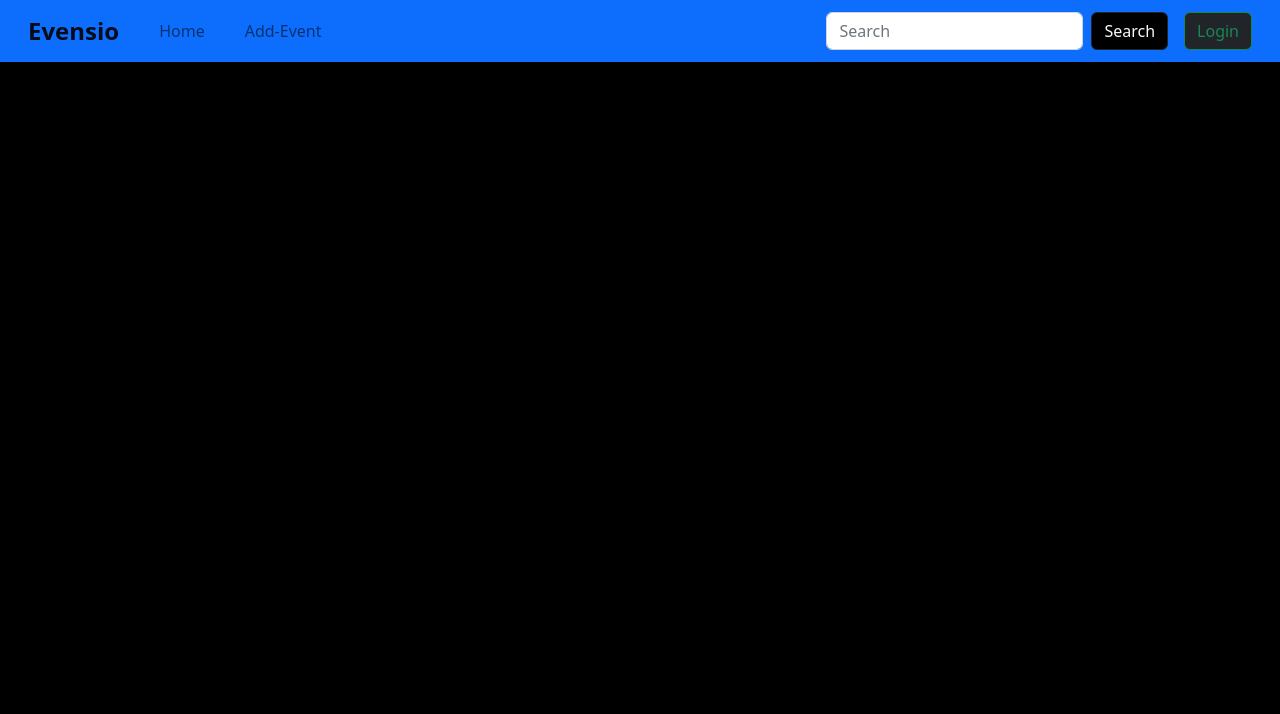
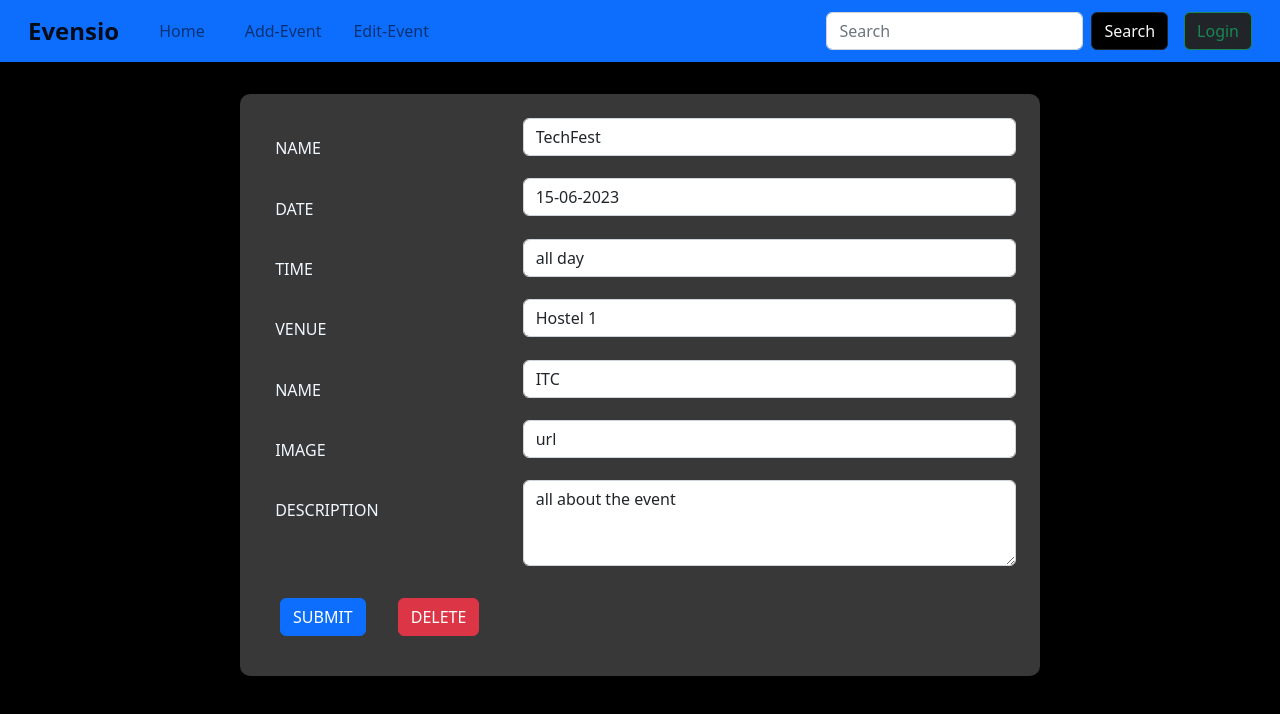
Before and after one commit to ahiremayur/Mentorship-fronted-new-, an Angular app: page /edit-event in a window 1280 px wide. Before the commit this address led to /. Shown: the top 714 px of the page. Built offline with nearby package versions, Linux system fonts and the light colour scheme.

Commit message:
Combined

```diff
--- a/src/app/app.component.html
+++ b/src/app/app.component.html
@@ -12,6 +12,9 @@
         <li class="nav-item mx-2">
           <a class="nav-link" routerLink="/add-event">Add-Event</a>
         </li>
+        <li class="nav-item mx-2">
+          <a class="nav-link" routerLink="/edit-event">Edit-Event</a>
+        </li>
       </ul>
       <form class="d-flex" role="search">
         <input class="form-control me-2" type="search" placeholder="Search" aria-label="Search">
--- a/src/app/app.module.ts
+++ b/src/app/app.module.ts
@@ -1,6 +1,7 @@
 import { NgModule } from '@angular/core';
 import { BrowserModule } from '@angular/platform-browser';
 import { RouterModule, Routes } from '@angular/router';
+import { FormsModule } from '@angular/forms';
 
 import { AppRoutingModule } from './app-routing.module';
 import { AppComponent } from './app.component';
@@ -8,11 +9,13 @@ import { MainPageComponent } from './main-page/main-page.component';
 import { SingleEventComponent } from './single-event/single-event.component';
 import { AddEventComponent } from './add-event/add-event.component';
 import { LoginComponent } from './login/login.component';
+import { EditEventComponent } from './edit-event/edit-event.component';
 
 
 const routes: Routes = [
   { path: '', component: MainPageComponent },
   { path: 'add-event', component: AddEventComponent },
+  { path: 'edit-event', component: EditEventComponent },
   { path: 'event/:id', component: SingleEventComponent }
 ];
 
@@ -23,11 +26,12 @@ const routes: Routes = [
     SingleEventComponent,
     AddEventComponent,
     LoginComponent,
-
+    EditEventComponent,
   ],
   imports: [
     BrowserModule,
     AppRoutingModule,
+    FormsModule,
     RouterModule.forRoot(routes)
   ],
   providers: [],
--- /dev/null
+++ b/src/app/edit-event/edit-event.component.css
@@ -0,0 +1,17 @@
+button{
+    margin: 1em;
+}
+label{
+    margin: 0.7em;
+}
+textarea{
+    margin-bottom: 1em;
+}
+form{
+    padding: 1.5em;
+    border-radius: 10px;
+    max-width: 800px;
+    background-color: rgb(56, 56, 56);
+    margin-top: 2em;
+    color: aliceblue;
+}
--- /dev/null
+++ b/src/app/edit-event/edit-event.component.html
@@ -0,0 +1,67 @@
+<form class="container-sm" #formData="ngForm">
+    <!--NAME-->
+    <div class="row gy-sm-2">
+        <div class="col-sm-4">
+            <label class="col-form-label me-3">NAME</label>
+        </div>
+        <div class="col">
+            <input [(ngModel)]="event.name" class="form-control" type="text" [(ngModel)]="name" name="name">
+        </div>
+    </div>
+    <!--DATE-->
+    <div class="row gy-2">
+        <div class="col-sm-4">
+            <label class="col-form-label">DATE</label>
+        </div>
+        <div class="col">
+            <input [(ngModel)]="event.date" class="form-control" type="text" [(ngModel)]="date" name="date">
+        </div>
+    </div>
+    <!--TIME-->
+    <div class="row gy-2">
+        <div class="col-sm-4">
+            <label class="col-form-label">TIME</label>
+        </div>
+        <div class="col">
+            <input [(ngModel)]="event.time" class="form-control" type="text" [(ngModel)]="time" name="time">
+        </div>
+    </div>
+    <!--VENUE-->
+    <div class="row gy-2">
+        <div class="col-sm-4">
+            <label class="col-form-label">VENUE</label>
+        </div>
+        <div class="col">
+            <input [(ngModel)]="event.venue" class="form-control" type="text" [(ngModel)]="venue" name="venue">
+        </div>
+    </div>
+    <!--BODY-->
+    <div class="row gy-2">
+        <div class="col-sm-4">
+            <label class="col-form-label">NAME</label>
+        </div>
+        <div class="col">
+            <input [(ngModel)]="event.body" class="form-control" type="text" [(ngModel)]="body" name="body">
+        </div>
+    </div>
+     <!--IMAGE-->
+     <div class="row gy-2">
+        <div class="col-sm-4">
+            <label class="col-form-label">IMAGE</label>
+        </div>
+        <div class="col">
+            <input [(ngModel)]="event.image" class="form-control" type="text" [(ngModel)]="image" name="image">
+        </div>
+    </div>
+    <!--DESCRIPTION-->
+    <div class="row">
+        <div class="col-sm-4">
+            <label class="col-form-label">DESCRIPTION</label>
+        </div>
+        <div class="col">
+            <textarea [(ngModel)]="event.description" class="form-control" rows="3" [(ngModel)]="description" name="description"></textarea>
+        </div>
+    </div>
+    <button class="btn btn-primary" (click)="submit()">SUBMIT</button>
+    <button class="btn btn-danger" (click)="delete()">DELETE</button>
+</form>
--- /dev/null
+++ b/src/app/edit-event/edit-event.component.ts
@@ -0,0 +1,36 @@
+import { Component} from '@angular/core';
+import events from 'src/event-data.json';
+
+@Component({
+  selector: 'app-edit',
+  templateUrl: './edit-event.component.html',
+  styleUrls: ['./edit-event.component.css']
+})
+export class EditEventComponent {
+
+  ID = 1;
+  event = events.events[this.ID];
+  body = this.event.body;
+  date = this.event.date;
+  description = this.event.description;
+  image = this.event.image;
+  name = this.event.name;
+  time = this.event.time;
+  venue = this.event.venue;
+
+  submit() {
+    this.event.body = this.body;
+    this.event.date = this.date;
+    this.description = this.description;
+    this.image = this.image;
+    this.name = this.name;
+    this.time = this.time;
+    this.venue = this.venue;
+
+    console.log(events);
+  }
+  delete() {
+    events.events.splice(this.ID, 1);
+    console.log(events);
+  }
+}
--- /dev/null
+++ b/src/app/json-typings.d.ts
@@ -0,0 +1,4 @@
+declare module "*.json" {
+    const value: any;
+    export default value;
+ }
--- /dev/null
+++ b/src/event-data.json
@@ -0,0 +1,31 @@
+{
+    "events":[
+        {
+            "name":"Mood Indigo",
+            "time":"all day",
+            "date":"07-04-2023",
+            "venue":"VMCC",
+            "body":"DevCom",
+            "description":"all about the event",
+            "image":"url"
+        },
+        {
+            "name":"TechFest",
+            "time":"all day",
+            "date":"15-06-2023",
+            "venue":"Hostel 1",
+            "body":"ITC",
+            "description":"all about the event",
+            "image":"url"
+        },
+        {
+            "name":"Mood Indigo",
+            "time":"all day",
+            "date":"07-04-2023",
+            "venue":"VMCC",
+            "body":"DevCom",
+            "description":"all about the event",
+            "image":"url"
+        }
+    ]
+}
```
Also changed, not shown: 1 other file (tests, documents, lock files or other folders).
